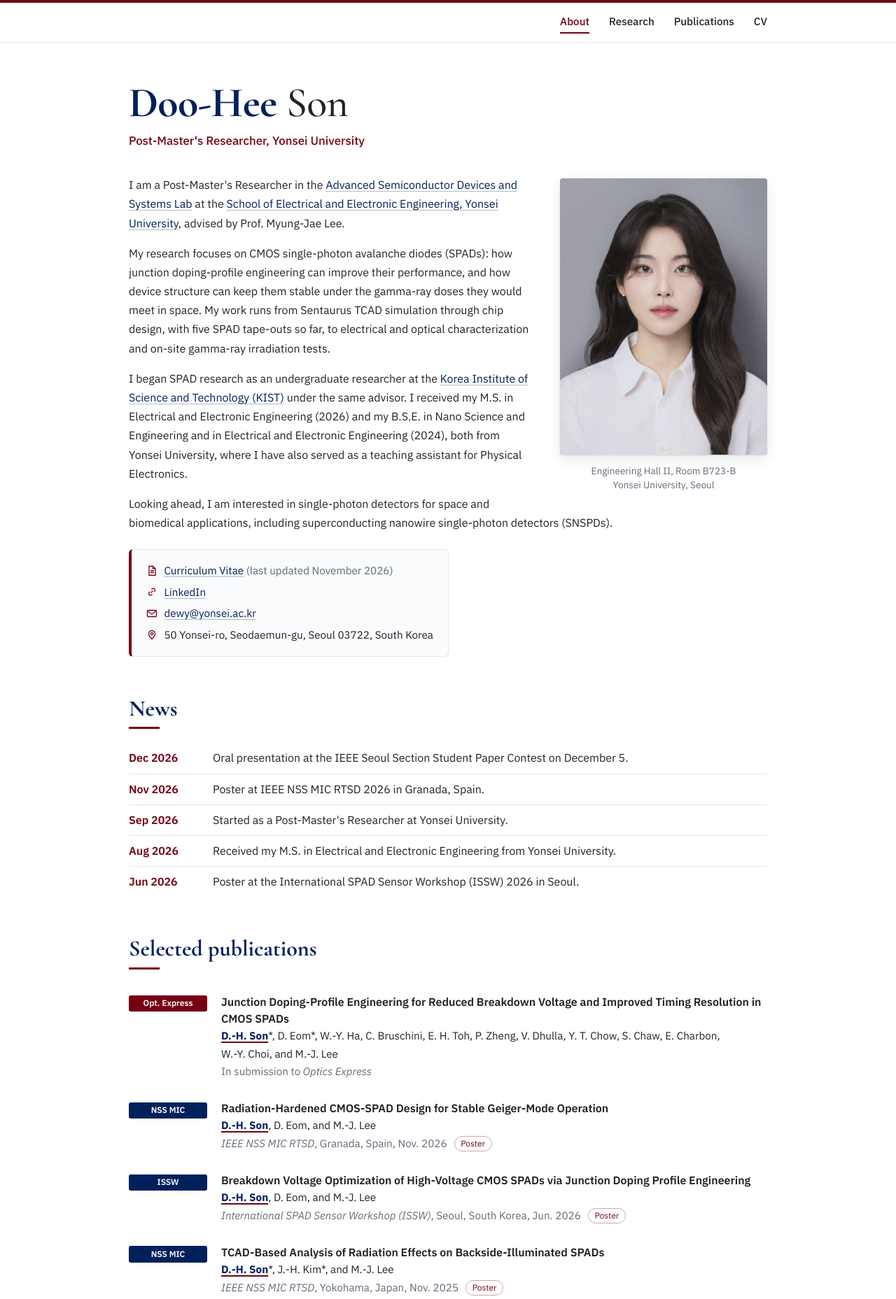
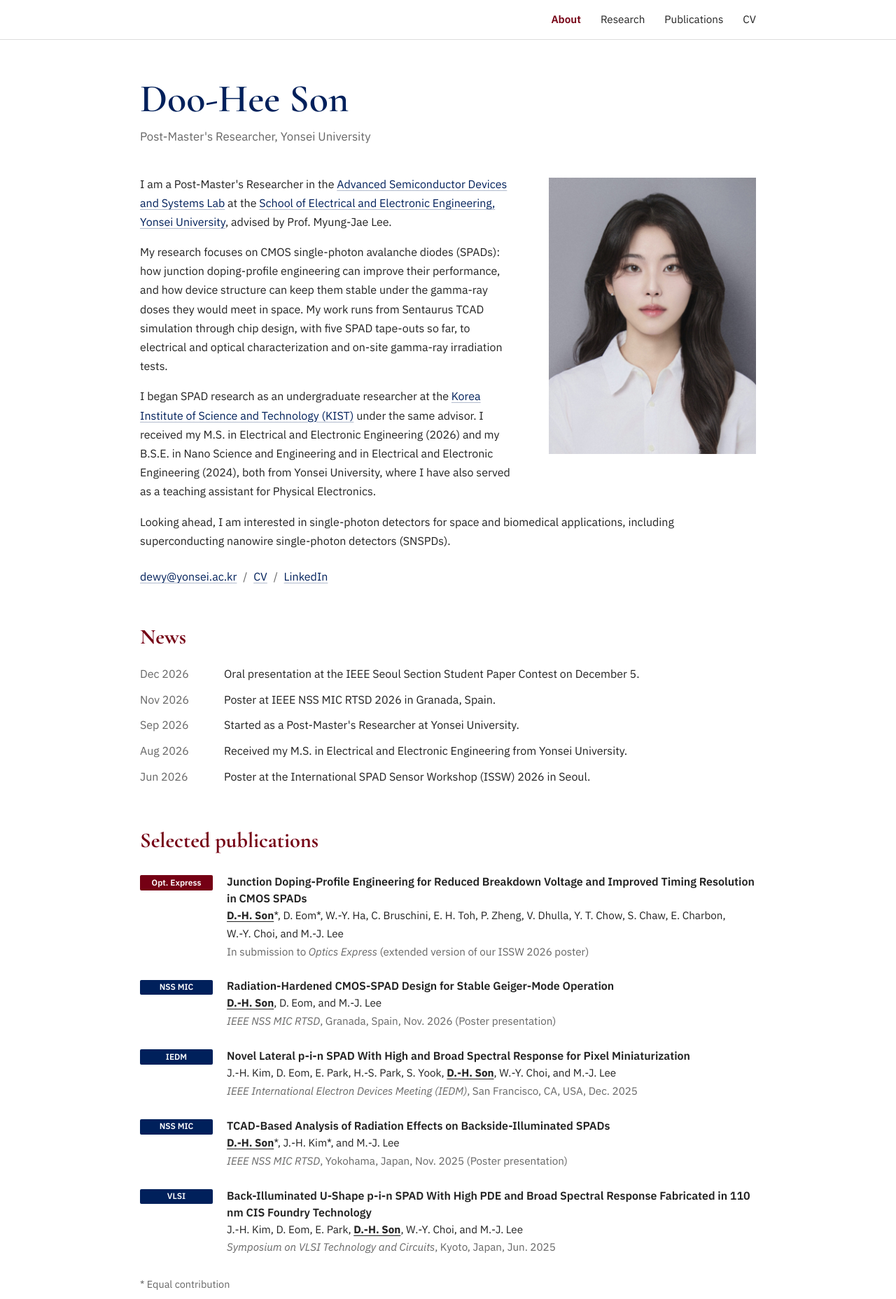
Before and after one commit to doohee-son/doohee-son.github.io, a plain HTML site: page index.html in a window 1280 px wide. Shown: the top 1857 px of the page at 70% size. Drawn offline with nearby package versions, Linux system fonts and the light colour scheme.

Commit message:
Add files via upload

```diff
--- a/index.html
+++ b/index.html
@@ -27,12 +27,11 @@
 </nav>
 
 <main class="container">
-  <h1 class="name"><b>Doo-Hee</b> Son</h1>
-  <p class="tagline">Post-Master's Researcher, Yonsei University</p>
+  <h1 class="name">Doo-Hee Son</h1>
+  <p class="role">Post-Master's Researcher, Yonsei University</p>
 
   <figure class="profile" id="profile">
     <img src="profile.jpg" alt="Portrait of Doo-Hee Son" width="240" height="320" onerror="document.getElementById('profile').classList.add('missing')">
-    <figcaption>Engineering Hall II, Room&nbsp;B723-B<br>Yonsei University, Seoul</figcaption>
   </figure>
 
   <p>I am a Post-Master's Researcher in the <a href="https://sites.google.com/view/adslab">Advanced Semiconductor Devices and Systems Lab</a> at the <a href="https://ee.yonsei.ac.kr/ee_en/index.do">School of Electrical and Electronic Engineering, Yonsei University</a>, advised by Prof. Myung-Jae Lee.</p>
@@ -43,30 +42,11 @@
 
   <p>Looking ahead, I am interested in single-photon detectors for space and biomedical applications, including superconducting nanowire single-photon detectors (SNSPDs).</p>
 
-  <div class="contact-card">
-    <ul>
-      <li>
-        <svg viewBox="0 0 16 16" fill="none" stroke="currentColor" stroke-width="1.3" aria-hidden="true"><path d="M4 1.5h5.5L13 5v9.5H4z"/><path d="M9.5 1.5V5H13M6 8h5M6 10.5h5"/></svg>
-        <span><a href="CV_DooHee_Son.pdf">Curriculum Vitae</a> <span class="note">(last updated November 2026)</span></span>
-      </li>
-      <li>
-        <svg viewBox="0 0 16 16" fill="none" stroke="currentColor" stroke-width="1.3" aria-hidden="true"><path d="M6.5 9.5l3-3"/><path d="M7.5 4.5l1-1a2.5 2.5 0 0 1 3.5 3.5l-1 1M8.5 11.5l-1 1A2.5 2.5 0 0 1 4 9l1-1"/></svg>
-        <span>
-          <a href="https://www.linkedin.com/in/doohee-son/">LinkedIn</a>
-          <!-- 구글 스칼라를 만들면 아래 줄의 주석 표시를 지우고 주소를 넣어줘 -->
-          <!-- <span class="sep">|</span><a href="https://scholar.google.com/citations?user=YOUR_ID">Google Scholar</a> -->
-        </span>
-      </li>
-      <li>
-        <svg viewBox="0 0 16 16" fill="none" stroke="currentColor" stroke-width="1.3" aria-hidden="true"><rect x="1.5" y="3.5" width="13" height="9" rx="1"/><path d="M2 4.5l6 4.5 6-4.5"/></svg>
-        <span><a href="mailto:dewy@yonsei.ac.kr">dewy@yonsei.ac.kr</a></span>
-      </li>
-      <li>
-        <svg viewBox="0 0 16 16" fill="none" stroke="currentColor" stroke-width="1.3" aria-hidden="true"><path d="M8 14.5s-4.5-4.2-4.5-7.5a4.5 4.5 0 0 1 9 0c0 3.3-4.5 7.5-4.5 7.5z"/><circle cx="8" cy="7" r="1.6"/></svg>
-        <span>50 Yonsei-ro, Seodaemun-gu, Seoul 03722, South Korea</span>
-      </li>
-    </ul>
-  </div>
+  <p class="links">
+    <a href="mailto:dewy@yonsei.ac.kr">dewy@yonsei.ac.kr</a><span class="sep">/</span><a href="CV_DooHee_Son.pdf">CV</a><span class="sep">/</span><a href="https://www.linkedin.com/in/doohee-son/">LinkedIn</a>
+    <!-- 구글 스칼라를 만들면 아래 줄의 주석 표시를 지우고 주소를 넣어줘 -->
+    <!-- <span class="sep">/</span><a href="https://scholar.google.com/citations?user=YOUR_ID">Google Scholar</a> -->
+  </p>
 
   <div class="clear"></div>
 
@@ -89,7 +69,7 @@
         <div>
           <div class="pub-title">Junction Doping-Profile Engineering for Reduced Breakdown Voltage and Improved Timing Resolution in CMOS SPADs</div>
           <div class="pub-authors"><b>D.-H.&nbsp;Son</b>*, <span class="nobr">D.&nbsp;Eom*</span>, <span class="nobr">W.-Y.&nbsp;Ha</span>, <span class="nobr">C.&nbsp;Bruschini</span>, <span class="nobr">E.&nbsp;H.&nbsp;Toh</span>, <span class="nobr">P.&nbsp;Zheng</span>, <span class="nobr">V.&nbsp;Dhulla</span>, <span class="nobr">Y.&nbsp;T.&nbsp;Chow</span>, <span class="nobr">S.&nbsp;Chaw</span>, <span class="nobr">E.&nbsp;Charbon</span>, <span class="nobr">W.-Y.&nbsp;Choi</span>, and <span class="nobr">M.-J.&nbsp;Lee</span></div>
-          <div class="pub-venue">In submission to <i>Optics Express</i></div>
+          <div class="pub-venue">In submission to <i>Optics Express</i> (extended version of our ISSW&nbsp;2026 poster)</div>
         </div>
       </li>
       <li class="pub">
@@ -97,15 +77,15 @@
         <div>
           <div class="pub-title">Radiation-Hardened CMOS-SPAD Design for Stable Geiger-Mode Operation</div>
           <div class="pub-authors"><b>D.-H.&nbsp;Son</b>, <span class="nobr">D.&nbsp;Eom</span>, and <span class="nobr">M.-J.&nbsp;Lee</span></div>
-          <div class="pub-venue"><i>IEEE NSS MIC RTSD</i>, Granada, Spain, Nov. 2026 <span class="pill">Poster</span></div>
+          <div class="pub-venue"><i>IEEE NSS MIC RTSD</i>, Granada, Spain, Nov. 2026 (Poster presentation)</div>
         </div>
       </li>
       <li class="pub">
-        <abbr class="badge" title="International SPAD Sensor Workshop">ISSW</abbr>
+        <abbr class="badge" title="IEEE International Electron Devices Meeting">IEDM</abbr>
         <div>
-          <div class="pub-title">Breakdown Voltage Optimization of High-Voltage CMOS SPADs via Junction Doping Profile Engineering</div>
-          <div class="pub-authors"><b>D.-H.&nbsp;Son</b>, <span class="nobr">D.&nbsp;Eom</span>, and <span class="nobr">M.-J.&nbsp;Lee</span></div>
-          <div class="pub-venue"><i>International SPAD Sensor Workshop (ISSW)</i>, Seoul, South Korea, Jun. 2026 <span class="pill">Poster</span></div>
+          <div class="pub-title">Novel Lateral p-i-n SPAD With High and Broad Spectral Response for Pixel Miniaturization</div>
+          <div class="pub-authors"><span class="nobr">J.-H.&nbsp;Kim</span>, <span class="nobr">D.&nbsp;Eom</span>, <span class="nobr">E.&nbsp;Park</span>, <span class="nobr">H.-S.&nbsp;Park</span>, <span class="nobr">S.&nbsp;Yook</span>, <b>D.-H.&nbsp;Son</b>, <span class="nobr">W.-Y.&nbsp;Choi</span>, and <span class="nobr">M.-J.&nbsp;Lee</span></div>
+          <div class="pub-venue"><i>IEEE International Electron Devices Meeting (IEDM)</i>, San Francisco, CA, USA, Dec. 2025</div>
         </div>
       </li>
       <li class="pub">
@@ -113,7 +93,15 @@
         <div>
           <div class="pub-title">TCAD-Based Analysis of Radiation Effects on Backside-Illuminated SPADs</div>
           <div class="pub-authors"><b>D.-H.&nbsp;Son</b>*, <span class="nobr">J.-H.&nbsp;Kim*</span>, and <span class="nobr">M.-J.&nbsp;Lee</span></div>
-          <div class="pub-venue"><i>IEEE NSS MIC RTSD</i>, Yokohama, Japan, Nov. 2025 <span class="pill">Poster</span></div>
+          <div class="pub-venue"><i>IEEE NSS MIC RTSD</i>, Yokohama, Japan, Nov. 2025 (Poster presentation)</div>
+        </div>
+      </li>
+      <li class="pub">
+        <abbr class="badge" title="Symposium on VLSI Technology and Circuits">VLSI</abbr>
+        <div>
+          <div class="pub-title">Back-Illuminated U-Shape p-i-n SPAD With High PDE and Broad Spectral Response Fabricated in 110 nm CIS Foundry Technology</div>
+          <div class="pub-authors"><span class="nobr">J.-H.&nbsp;Kim</span>, <span class="nobr">D.&nbsp;Eom</span>, <span class="nobr">E.&nbsp;Park</span>, <b>D.-H.&nbsp;Son</b>, <span class="nobr">W.-Y.&nbsp;Choi</span>, and <span class="nobr">M.-J.&nbsp;Lee</span></div>
+          <div class="pub-venue"><i>Symposium on VLSI Technology and Circuits</i>, Kyoto, Japan, Jun. 2025</div>
         </div>
       </li>
     </ul>
--- a/style.css
+++ b/style.css
@@ -3,11 +3,10 @@
 :root {
   --yonsei: #00205B;   /* Yonsei blue, official Pantone 281C */
   --mit: #750014;      /* MIT red, official web color */
-  --text: #1f2328;
-  --muted: #5f6b7a;
-  --rule: #e3e6ea;
-  --card: #fafbfc;
-  --bg: #ffffff;
+  --ink: #222;
+  --gray: #666;
+  --rule: #ddd;
+  --bg: #fff;
   --pixel: #e8ebf3;
   --display: "Cormorant Garamond", Garamond, Georgia, serif;
   --sans: "IBM Plex Sans", "Helvetica Neue", Arial, sans-serif;
@@ -20,7 +19,7 @@ html { -webkit-text-size-adjust: 100%; scroll-padding-top: 4.5rem; }
 body {
   margin: 0;
   background: var(--bg);
-  color: var(--text);
+  color: var(--ink);
   font-family: var(--sans);
   font-size: 1rem;
   line-height: 1.7;
@@ -33,28 +32,26 @@ a {
   text-decoration-thickness: 1px;
   text-underline-offset: 0.2em;
 }
-a:hover { color: var(--mit); text-decoration-color: var(--mit); }
+a:hover { color: var(--mit); text-decoration-color: currentColor; }
 a:focus-visible, canvas:focus-visible {
   outline: 2px solid var(--mit);
   outline-offset: 3px;
-  border-radius: 2px;
 }
 
 p { margin: 0 0 1rem; }
 
 .container {
-  max-width: 60rem;
+  max-width: 58rem;
   margin: 0 auto;
   padding: 0 1.5rem;
 }
 
-/* Navigation */
+/* Header */
 .site-nav {
   position: sticky;
   top: 0;
   z-index: 10;
-  background: rgba(255, 255, 255, 0.97);
-  border-top: 4px solid var(--mit);
+  background: var(--bg);
   border-bottom: 1px solid var(--rule);
 }
 .site-nav .container {
@@ -66,14 +63,13 @@ p { margin: 0 0 1rem; }
 }
 .brand, .brand:hover {
   font-family: var(--display);
-  font-size: 1.5rem;
+  font-size: 1.45rem;
+  font-weight: 600;
   line-height: 1;
-  color: var(--text);
+  color: var(--yonsei);
   text-decoration: none;
   white-space: nowrap;
 }
-.brand b { font-weight: 700; color: var(--yonsei); }
-.brand span { font-weight: 500; }
 .nav-links {
   display: flex;
   flex-wrap: wrap;
@@ -81,36 +77,27 @@ p { margin: 0 0 1rem; }
   margin: 0 0 0 auto;
   padding: 0;
   list-style: none;
-  font-weight: 500;
   font-size: 0.95rem;
 }
-.nav-links a {
-  display: inline-block;
-  padding: 0.15rem 0;
-  color: var(--text);
-  text-decoration: none;
-  border-bottom: 2px solid transparent;
-}
+.nav-links a { color: var(--ink); text-decoration: none; }
 .nav-links a:hover { color: var(--mit); }
-.nav-links a[aria-current="page"] { color: var(--mit); border-bottom-color: var(--mit); }
+.nav-links a[aria-current="page"] { color: var(--mit); font-weight: 600; }
 
-main.container { padding-top: 3.5rem; padding-bottom: 4.5rem; }
+main.container { padding-top: 3.5rem; padding-bottom: 5rem; }
 
 /* Headings */
 .name {
   font-family: var(--display);
-  font-size: 3.75rem;
-  font-weight: 500;
+  font-size: 3.5rem;
+  font-weight: 600;
   line-height: 1;
-  letter-spacing: -0.01em;
-  margin: 0 0 0.6rem;
+  color: var(--yonsei);
+  margin: 0 0 0.75rem;
 }
-.name b { font-weight: 700; color: var(--yonsei); }
-.tagline {
+.role {
   font-size: 1.05rem;
-  color: var(--mit);
-  font-weight: 500;
-  margin: 0 0 2.25rem;
+  color: var(--gray);
+  margin: 0 0 2.5rem;
 }
 .page-title {
   font-family: var(--display);
@@ -118,30 +105,22 @@ main.container { padding-top: 3.5rem; padding-bottom: 4.5rem; }
   font-weight: 600;
   line-height: 1.05;
   color: var(--yonsei);
-  margin: 0 0 1.75rem;
+  margin: 0 0 2rem;
 }
 h2 {
   font-family: var(--display);
-  font-size: 2rem;
+  font-size: 1.9rem;
   font-weight: 700;
   line-height: 1.15;
-  color: var(--yonsei);
-  margin: 3.5rem 0 1.25rem;
-}
-h2::after {
-  content: "";
-  display: block;
-  width: 2.75rem;
-  height: 3px;
-  margin-top: 0.5rem;
-  background: var(--mit);
+  color: var(--mit);
+  margin: 3.5rem 0 1rem;
 }
 
 /* About page */
 .profile {
   float: right;
   width: 18.5rem;
-  margin: 0.25rem 0 1.5rem 2.75rem;
+  margin: 0.3rem 0 1.5rem 3rem;
 }
 .profile img {
   display: block;
@@ -149,46 +128,12 @@ h2::after {
   height: auto;
   aspect-ratio: 3 / 4;
   object-fit: cover;
-  border-radius: 4px;
-  box-shadow: 0 1px 2px rgba(31, 35, 40, 0.12), 0 6px 18px rgba(31, 35, 40, 0.1);
   background: var(--pixel);
 }
-.profile figcaption {
-  margin-top: 0.8rem;
-  font-size: 0.85rem;
-  line-height: 1.5;
-  color: var(--muted);
-  text-align: center;
-}
-.profile.missing img { display: none; }
+.profile.missing { display: none; }
 
-.contact-card {
-  display: inline-block;
-  margin: 0.5rem 0 0;
-  padding: 0.9rem 1.3rem;
-  border: 1px solid var(--rule);
-  border-left: 4px solid var(--mit);
-  border-radius: 6px;
-  background: var(--card);
-  font-size: 0.95rem;
-}
-.contact-card ul { list-style: none; margin: 0; padding: 0; }
-.contact-card li {
-  display: flex;
-  align-items: baseline;
-  gap: 0.6rem;
-  padding: 0.15rem 0;
-}
-.contact-card svg {
-  flex: none;
-  width: 1rem;
-  height: 1rem;
-  position: relative;
-  top: 0.15rem;
-  color: var(--mit);
-}
-.contact-card .sep { color: var(--muted); margin: 0 0.35rem; }
-.contact-card .note { color: var(--muted); }
+.links { margin: 1.5rem 0 0; }
+.links .sep { color: var(--gray); margin: 0 0.55rem; }
 
 .clear { clear: both; }
 
@@ -198,26 +143,31 @@ h2::after {
   display: grid;
   grid-template-columns: 6.5rem 1fr;
   gap: 1rem;
-  padding: 0.5rem 0;
-  border-bottom: 1px solid var(--rule);
+  padding: 0.3rem 0;
 }
-.news li:last-child { border-bottom: 0; }
-.news time { color: var(--mit); font-weight: 600; font-variant-numeric: tabular-nums; }
+.news time { color: var(--gray); font-variant-numeric: tabular-nums; }
 
 /* Publications */
 .pub-list { list-style: none; margin: 0; padding: 0; }
 .pub {
   display: grid;
-  grid-template-columns: 7rem 1fr;
+  grid-template-columns: 6.5rem 1fr;
   gap: 1.25rem;
-  padding: 0.85rem 0;
+  padding: 0.75rem 0;
+}
+.pub-list.numbered .pub { grid-template-columns: 2.6rem 6.5rem 1fr; gap: 1rem; }
+.pub-num {
+  color: var(--mit);
+  font-weight: 600;
+  font-variant-numeric: tabular-nums;
+  text-align: right;
 }
 .badge {
   display: block;
   align-self: start;
   margin-top: 0.2rem;
-  padding: 0.2rem 0.4rem;
-  border-radius: 3px;
+  padding: 0.15rem 0.35rem;
+  border-radius: 2px;
   background: var(--yonsei);
   color: #fff;
   font-size: 0.75rem;
@@ -231,89 +181,72 @@ h2::after {
 .pub-authors { font-size: 0.95rem; }
 .pub-authors b {
   font-weight: 700;
-  color: var(--yonsei);
   text-decoration: underline;
-  text-decoration-color: var(--mit);
-  text-decoration-thickness: 2px;
-  text-underline-offset: 0.22em;
+  text-decoration-thickness: 1px;
+  text-underline-offset: 0.2em;
   white-space: nowrap;
 }
-.pub-venue { color: var(--muted); font-size: 0.95rem; }
-.pill {
-  display: inline-block;
-  margin-left: 0.4rem;
-  padding: 0 0.55rem;
-  border: 1px solid rgba(117, 0, 20, 0.35);
-  border-radius: 999px;
-  font-size: 0.75rem;
-  line-height: 1.65;
-  color: var(--mit);
-  vertical-align: 0.1em;
-}
-.pub-note { color: var(--muted); font-size: 0.9rem; margin-top: 1rem; }
+.pub-venue { color: var(--gray); font-size: 0.95rem; }
+.pub-note { color: var(--gray); font-size: 0.9rem; margin-top: 1rem; }
 .more-link { margin-top: 0.75rem; }
 
 /* Research page */
 .research-intro {
   display: grid;
   grid-template-columns: 1fr auto;
-  gap: 2.5rem;
+  gap: 3rem;
   align-items: start;
 }
-.array { margin: 0; width: 15rem; }
+.array { margin: 0.4rem 0 0; width: 15rem; }
 .array canvas { display: block; width: 15rem; height: 15rem; cursor: pointer; }
-.array figcaption {
-  margin-top: 0.6rem;
-  font-size: 0.82rem;
-  line-height: 1.45;
-  color: var(--muted);
-}
 .project { margin-top: 4rem; }
 .project h2 { margin-top: 0; }
-.project .period { color: var(--mit); font-weight: 600; margin: 0 0 0.9rem; }
-.project .credit { color: var(--muted); font-size: 0.95rem; }
+.project .period { color: var(--gray); margin: 0 0 1rem; }
+.project .credit { color: var(--gray); font-size: 0.95rem; }
 .nobr { white-space: nowrap; }
 
 .tapeouts {
   width: 100%;
   border-collapse: collapse;
-  margin-top: 1rem;
+  margin-top: 1.25rem;
   font-size: 0.95rem;
   line-height: 1.45;
 }
 .tapeouts th {
   text-align: left;
   font-weight: 600;
-  color: var(--yonsei);
-  padding: 0.45rem 1rem 0.45rem 0;
-  border-bottom: 2px solid var(--mit);
+  padding: 0.4rem 1rem 0.4rem 0;
+  border-bottom: 1px solid var(--ink);
 }
 .tapeouts td {
   padding: 0.6rem 1rem 0.6rem 0;
   border-bottom: 1px solid var(--rule);
   vertical-align: top;
 }
-.tapeouts td:first-child { white-space: nowrap; color: var(--mit); font-weight: 600; font-variant-numeric: tabular-nums; }
+.tapeouts td:first-child { white-space: nowrap; font-variant-numeric: tabular-nums; }
 
 /* Footer */
 .site-footer {
   background: var(--mit);
-  color: #f6e7ea;
+  color: #fff;
   font-size: 0.85rem;
-  padding: 1rem 0;
+  padding: 1.1rem 0;
   text-align: center;
 }
 
 @media (max-width: 720px) {
+  .site-nav .container { flex-direction: column; align-items: flex-start; gap: 0.3rem; padding-top: 0.7rem; padding-bottom: 0.7rem; }
+  .nav-links { margin: 0; gap: 0.25rem 1.25rem; }
   main.container { padding-top: 2.25rem; }
   .name { font-size: 2.9rem; }
   .page-title { font-size: 2.6rem; }
-  h2 { font-size: 1.75rem; }
+  h2 { font-size: 1.7rem; }
   .profile { float: none; width: 15rem; margin: 0 0 1.75rem; }
-  .profile figcaption { text-align: left; }
-  .contact-card { display: block; }
   .news li { grid-template-columns: 1fr; gap: 0; }
   .pub { grid-template-columns: 1fr; gap: 0.35rem; }
+  .pub-list.numbered .pub { grid-template-columns: auto 1fr; column-gap: 0.6rem; row-gap: 0.35rem; }
+  .pub-list.numbered .pub > div { grid-column: 1 / -1; }
+  .pub-num { text-align: left; }
   .badge { justify-self: start; }
   .research-intro { grid-template-columns: 1fr; gap: 1.5rem; }
   .array, .array canvas { width: 12.5rem; }
```
Also changed, not shown: publications.html (+45 -13 lines), research.html (+4 -5 lines).
